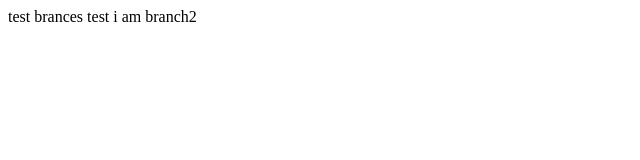
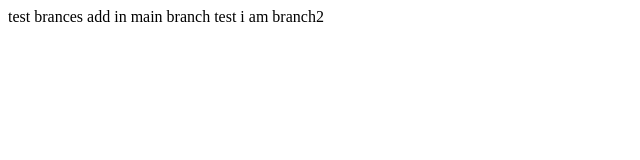
Before and after one commit to saramalka1/demo, a plain HTML site: page index.html in a window 1280 px wide. Shown: the whole page, without its empty margins (0-640 px from the left). Drawn offline with Linux system fonts and the light colour scheme.

Commit message:
add a line

```diff
--- a/index.html
+++ b/index.html
@@ -7,7 +7,7 @@
 </head>
 <body>
     test brances
-
+    add in main branch
     test
     i am branch2
 </body>
```
